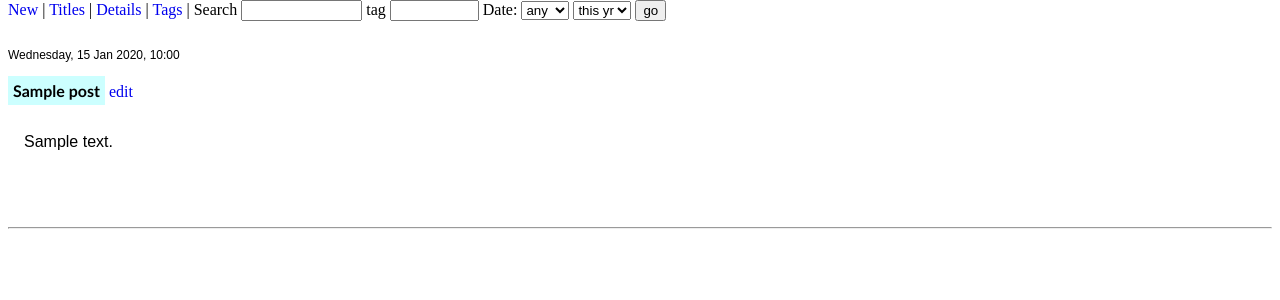
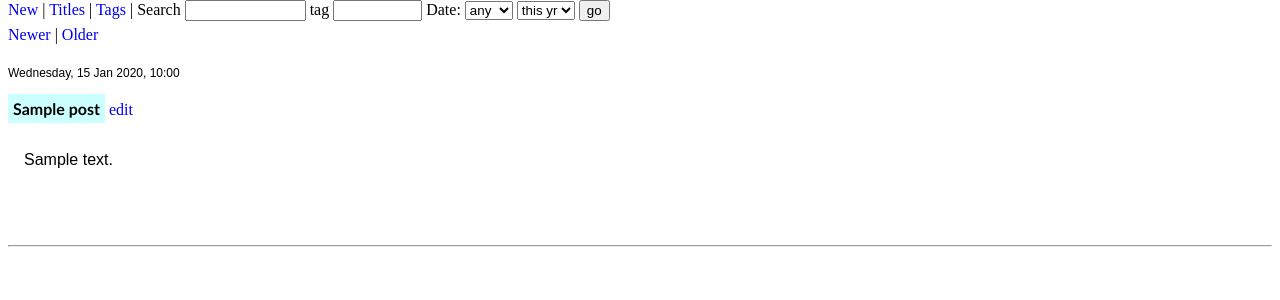
Before and after one commit to heitorchang/mytags-revival, a PHP site: page /showpost.php?id=1 in a window 1280 px wide. Shown: the top 300 px of the page. Run offline with PHP 8.4, Linux system fonts and the light colour scheme; tables that the repository leaves empty hold one stand-in row (values such as "Sample post").

Commit message:
prev next entry links

```diff
--- a/header.php
+++ b/header.php
@@ -53,7 +53,7 @@
         <div class="header">
             <a href="addform.php">New</a> |
             <a href="listbytitle.php">Titles</a> |
-            <a href="showallbytag.php">Details</a> |
+            <!-- <a href="showallbytag.php">Details</a> | -->
             <a href="tags.php">Tags</a> |
             Search
             <form action="listbytitle.php" method="get" style="display: inline">
--- a/showpost.php
+++ b/showpost.php
@@ -34,6 +34,21 @@ if (isset($_GET['page'])) {
 if ($page < 0 || !is_int($page)) {
   $page = 0;
 }
+
+// prev and next id numbers
+$prevId = (int)$_GET['id'] - 1;
+$nextId = (int)$_GET['id'] + 1;
+
+echo <<<EOD
+  <div>
+
+<!-- prev/next post id links -->
+
+<a href="showpost.php?id=$nextId">Newer</a>
+|
+<a href="showpost.php?id=$prevId">Older</a>
+</div>
+EOD;
 
 $numperpage = 3;
 $start = $page * $numperpage;
@@ -112,9 +127,9 @@ foreach($getPosts_result as $row) {
     $tagLinks .= '<a class="taglink" href="showallbytag.php?tagname=' . $rowTags[$i] . '">' . $rowTags[$i] . "</a> ";
   }
 
+
   echo <<<EOD
   <div>
-
     <span class="date_sm">${row['wkday']}, ${row['date_fmt']}</span>
 <br><br>
     <span class="posttitle">${row['title']}</span>
```
